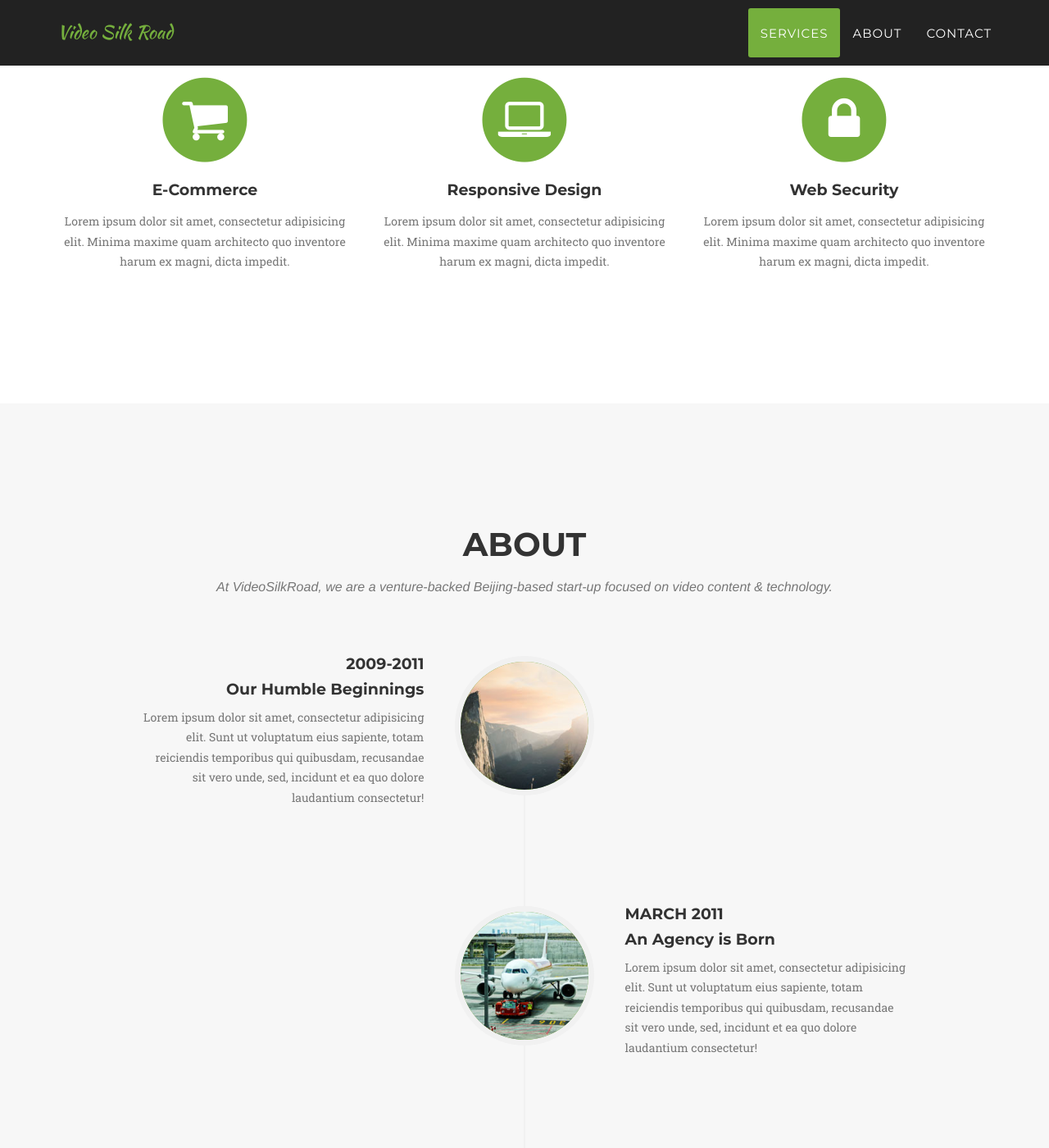
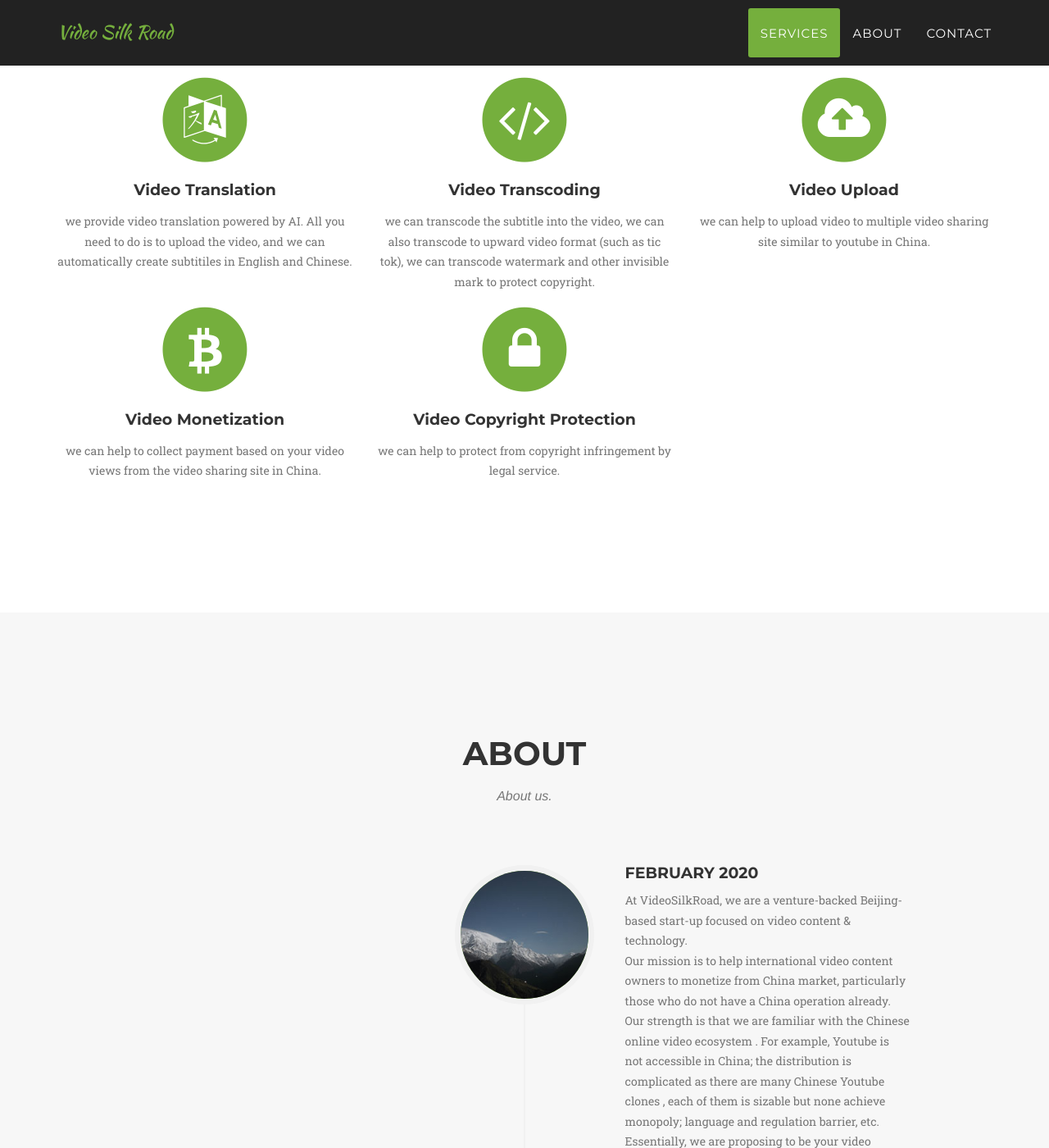
Before and after one commit to vsilkroad/vsilkroad.github.io, a Jekyll site: the page built from index.html, in a window 1280 px wide and 1400 px high, scrolled down 978 px. Shown: the whole window at 82% size. Built offline with Jekyll 4.4.1, drawn with Linux system fonts in a browser that asks for light colours; some web fonts are replaced; some of the changed text lies outside the part shown.

Commit message:
Feat: descript

```diff
--- a/_includes/about.html
+++ b/_includes/about.html
@@ -4,65 +4,25 @@
             <div class="row">
                 <div class="col-lg-12 text-center">
                     <h2 class="section-heading">About</h2>
-                    <h3 class="section-subheading text-muted">At VideoSilkRoad, we are a venture-backed Beijing-based start-up focused on video content & technology.</h3>
+                    <h3 class="section-subheading text-muted">About us.</h3>
                 </div>
             </div>
             <div class="row">
                 <div class="col-lg-12">
                     <ul class="timeline">
-                        <li>
-                            <div class="timeline-image">
-                                <img class="img-circle img-responsive" src="img/about/1.jpg" alt="">
-                            </div>
-                            <div class="timeline-panel">
-                                <div class="timeline-heading">
-                                    <h4>2009-2011</h4>
-                                    <h4 class="subheading">Our Humble Beginnings</h4>
-                                </div>
-                                <div class="timeline-body">
-                                    <p class="text-muted">Lorem ipsum dolor sit amet, consectetur adipisicing elit. Sunt ut voluptatum eius sapiente, totam reiciendis temporibus qui quibusdam, recusandae sit vero unde, sed, incidunt et ea quo dolore laudantium consectetur!</p>
-                                </div>
-                            </div>
-                        </li>
-                        <li class="timeline-inverted">
-                            <div class="timeline-image">
-                                <img class="img-circle img-responsive" src="img/about/2.jpg" alt="">
-                            </div>
-                            <div class="timeline-panel">
-                                <div class="timeline-heading">
-                                    <h4>March 2011</h4>
-                                    <h4 class="subheading">An Agency is Born</h4>
-                                </div>
-                                <div class="timeline-body">
-                                    <p class="text-muted">Lorem ipsum dolor sit amet, consectetur adipisicing elit. Sunt ut voluptatum eius sapiente, totam reiciendis temporibus qui quibusdam, recusandae sit vero unde, sed, incidunt et ea quo dolore laudantium consectetur!</p>
-                                </div>
-                            </div>
-                        </li>
-                        <li>
-                            <div class="timeline-image">
-                                <img class="img-circle img-responsive" src="img/about/3.jpg" alt="">
-                            </div>
-                            <div class="timeline-panel">
-                                <div class="timeline-heading">
-                                    <h4>December 2012</h4>
-                                    <h4 class="subheading">Transition to Full Service</h4>
-                                </div>
-                                <div class="timeline-body">
-                                    <p class="text-muted">Lorem ipsum dolor sit amet, consectetur adipisicing elit. Sunt ut voluptatum eius sapiente, totam reiciendis temporibus qui quibusdam, recusandae sit vero unde, sed, incidunt et ea quo dolore laudantium consectetur!</p>
-                                </div>
-                            </div>
-                        </li>
                         <li class="timeline-inverted">
                             <div class="timeline-image">
                                 <img class="img-circle img-responsive" src="img/about/4.jpg" alt="">
                             </div>
                             <div class="timeline-panel">
                                 <div class="timeline-heading">
-                                    <h4>July 2014</h4>
-                                    <h4 class="subheading">Phase Two Expansion</h4>
+                                    <h4>February 2020</h4>
                                 </div>
                                 <div class="timeline-body">
-                                    <p class="text-muted">Lorem ipsum dolor sit amet, consectetur adipisicing elit. Sunt ut voluptatum eius sapiente, totam reiciendis temporibus qui quibusdam, recusandae sit vero unde, sed, incidunt et ea quo dolore laudantium consectetur!</p>
+                                    <p class="text-muted">At VideoSilkRoad, we are a venture-backed Beijing-based start-up focused on video content & technology.</p>
+                                    <p class="text-muted">Our mission is to help international video content owners to monetize from China market, particularly those who do not have a China operation already.</p>
+                                    <p class="text-muted">Our strength is that we are familiar with the Chinese online video ecosystem . For example, Youtube is not accessible in China; the distribution is complicated as there are many Chinese Youtube clones , each of them is sizable but none achieve monopoly; language and regulation barrier, etc.</p>
+                                    <p class="text-muted">Essentially, we are proposing to be your video content distribution partner in China,  and we could help you to promote brand recognition and achieve additional revenue out of this previously untapped market.</p>
                                 </div>
                             </div>
                         </li>
--- a/_includes/footer.html
+++ b/_includes/footer.html
@@ -14,7 +14,7 @@
                 </div>
                 <div class="col-md-4">
                     <ul class="list-inline quicklinks">
-                        <li><a href="#">Back Top</a>
+                        <li><a href="#">Back To Top</a>
                         </li>
                     </ul>
                 </div>
--- a/_includes/services.html
+++ b/_includes/services.html
@@ -4,33 +4,51 @@
             <div class="row">
                 <div class="col-lg-12 text-center">
                     <h2 class="section-heading">Services</h2>
-                    <h3 class="section-subheading text-muted">Lorem ipsum dolor sit amet consectetur.</h3>
+                    <h3 class="section-subheading text-muted">Our services</h3>
                 </div>
             </div>
             <div class="row text-center">
                 <div class="col-md-4">
                     <span class="fa-stack fa-4x">
                         <i class="fa fa-circle fa-stack-2x text-primary"></i>
-                        <i class="fa fa-shopping-cart fa-stack-1x fa-inverse"></i>
+                        <i class="fa fa-language fa-stack-1x fa-inverse"></i>
                     </span>
-                    <h4 class="service-heading">E-Commerce</h4>
-                    <p class="text-muted">Lorem ipsum dolor sit amet, consectetur adipisicing elit. Minima maxime quam architecto quo inventore harum ex magni, dicta impedit.</p>
+                    <h4 class="service-heading">Video Translation</h4>
+                    <p class="text-muted">we provide video translation powered by AI. All you need to do is to upload the video, and we can automatically create subtitiles in English and Chinese.</p>
                 </div>
                 <div class="col-md-4">
                     <span class="fa-stack fa-4x">
                         <i class="fa fa-circle fa-stack-2x text-primary"></i>
-                        <i class="fa fa-laptop fa-stack-1x fa-inverse"></i>
+                        <i class="fa fa-code fa-stack-1x fa-inverse"></i>
                     </span>
-                    <h4 class="service-heading">Responsive Design</h4>
-                    <p class="text-muted">Lorem ipsum dolor sit amet, consectetur adipisicing elit. Minima maxime quam architecto quo inventore harum ex magni, dicta impedit.</p>
+                    <h4 class="service-heading">Video Transcoding</h4>
+                    <p class="text-muted">we can transcode the subtitle into the video, we can also transcode to upward video format (such as tic tok), we can transcode watermark and other invisible mark to protect copyright.</p>
+                </div>
+                <div class="col-md-4">
+                    <span class="fa-stack fa-4x">
+                        <i class="fa fa-circle fa-stack-2x text-primary"></i>
+                        <i class="fa fa-cloud-upload fa-stack-1x fa-inverse"></i>
+                    </span>
+                    <h4 class="service-heading">Video Upload</h4>
+                    <p class="text-muted">we can help to upload video to multiple video sharing site similar to youtube in China.</p>
+                </div>
+            </div>
+            <div class="row text-center">
+                <div class="col-md-4">
+                    <span class="fa-stack fa-4x">
+                        <i class="fa fa-circle fa-stack-2x text-primary"></i>
+                        <i class="fa fa-bitcoin fa-stack-1x fa-inverse"></i>
+                    </span>
+                    <h4 class="service-heading">Video Monetization</h4>
+                    <p class="text-muted">we can help to collect payment based on your video views from the video sharing site in China.</p>
                 </div>
                 <div class="col-md-4">
                     <span class="fa-stack fa-4x">
                         <i class="fa fa-circle fa-stack-2x text-primary"></i>
                         <i class="fa fa-lock fa-stack-1x fa-inverse"></i>
                     </span>
-                    <h4 class="service-heading">Web Security</h4>
-                    <p class="text-muted">Lorem ipsum dolor sit amet, consectetur adipisicing elit. Minima maxime quam architecto quo inventore harum ex magni, dicta impedit.</p>
+                    <h4 class="service-heading">Video Copyright Protection</h4>
+                    <p class="text-muted">we can help to protect from copyright infringement by legal service.</p>
                 </div>
             </div>
         </div>
```
